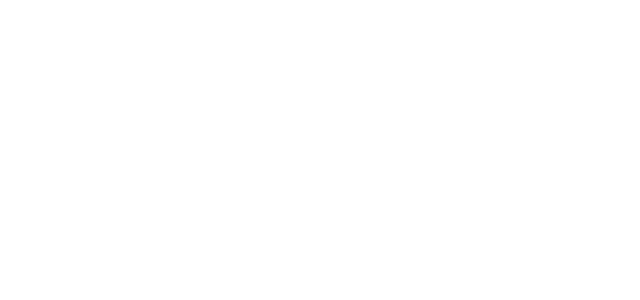
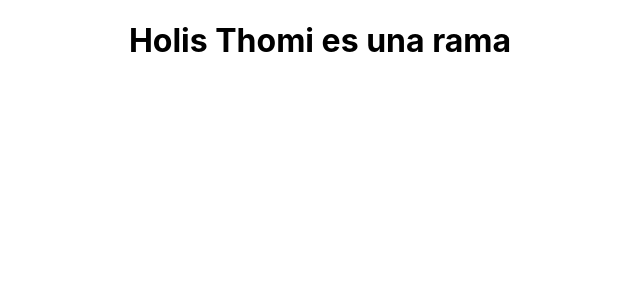
Before and after one commit to FlorVeneziano/Prueba, a React (Create React App) app in the folder front/: page / in a window 1280 px wide. Shown: the top 300 px of the page, without its empty margins (320-960 px from the left). Built offline with nearby package versions, Linux system fonts and the light colour scheme.

Commit message:
Rama de prueba equisde

```diff
--- a/front/src/App.js
+++ b/front/src/App.js
@@ -4,6 +4,7 @@
 function App() {
   return (
     <div className="App">
+      <h1>Holis Thomi es una rama</h1>
     </div>
   );
 }
```
